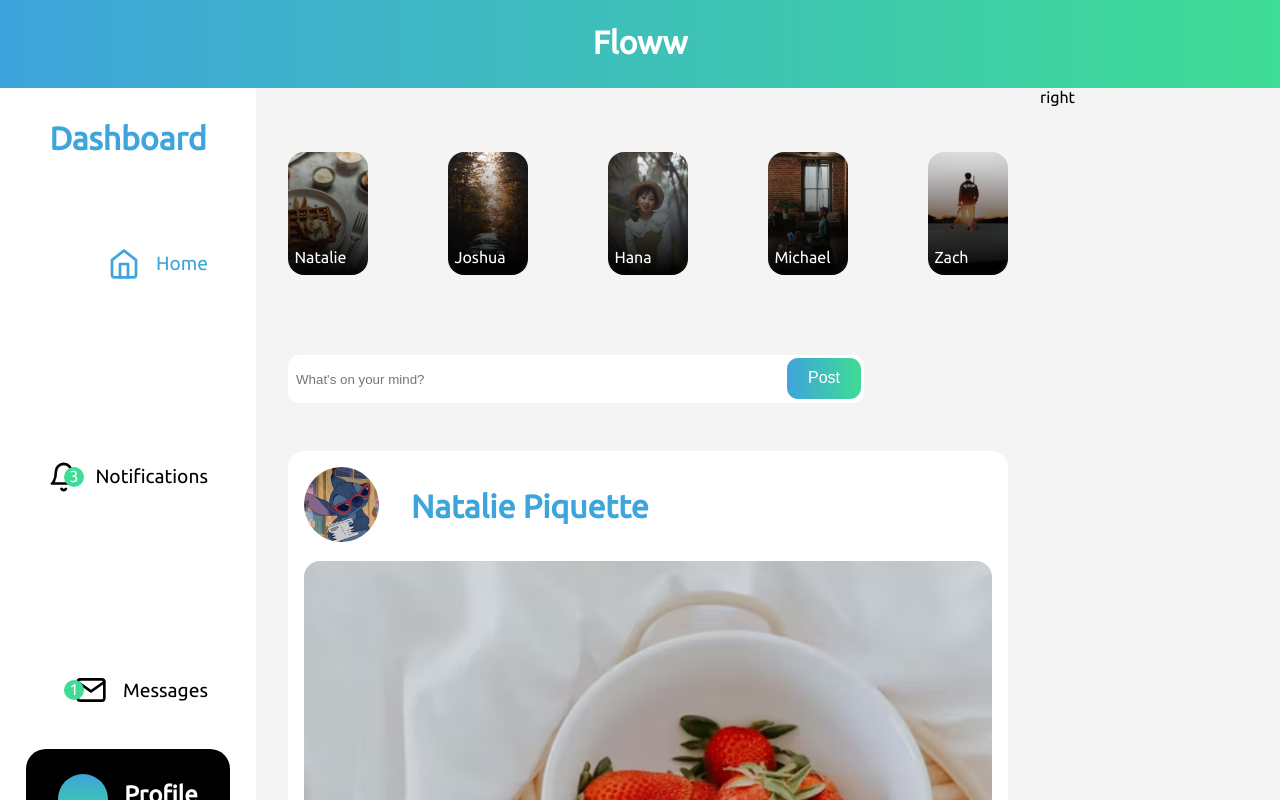
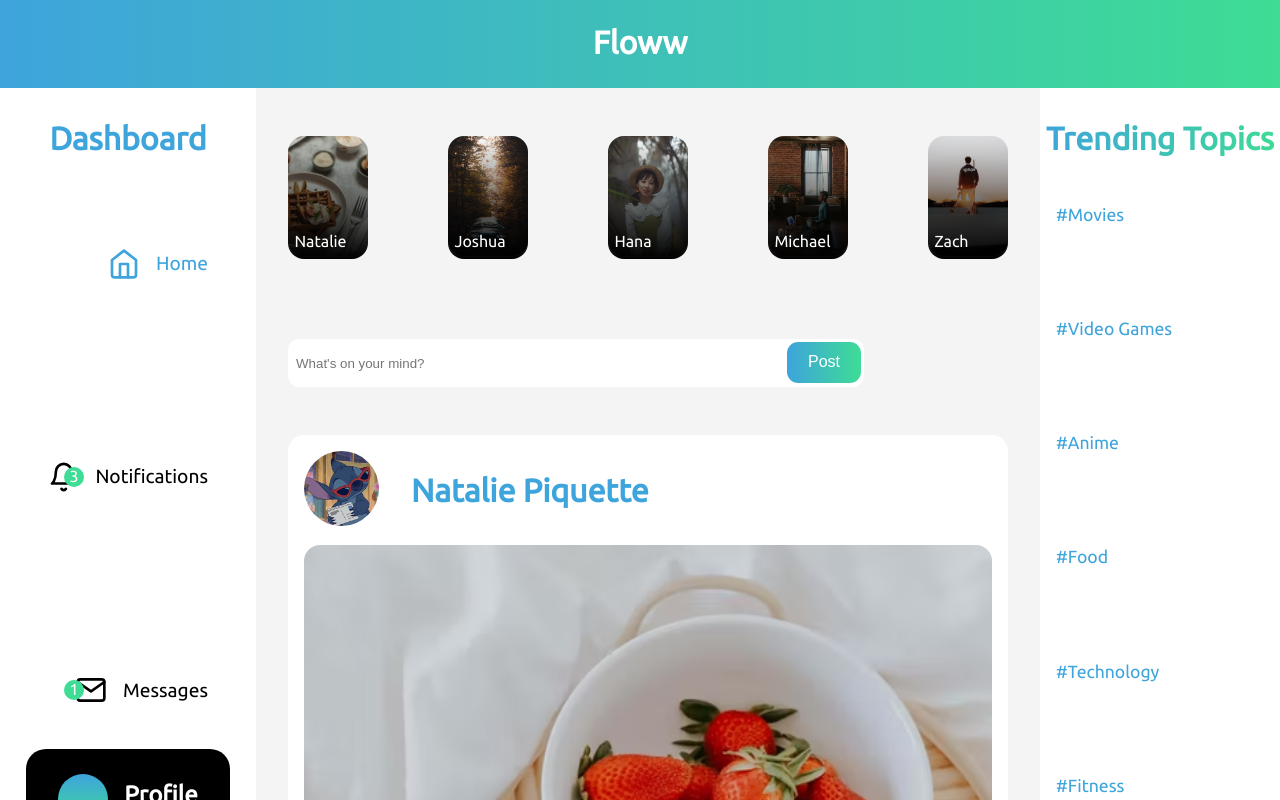
Before and after one commit to Zabzx/Floww-remake, a React (Create React App) app: page /home in a window 1280 px wide. Shown: the top 800 px of the page. Built offline with nearby package versions, Linux system fonts and the light colour scheme.

Commit message:
trending component

```diff
--- a/src/components/Pages/Home/Home.css
+++ b/src/components/Pages/Home/Home.css
@@ -118,7 +118,7 @@ body {
 /* Post Input */
 .main {
     flex: 1;
-    margin-top: 4rem;
+    margin-top: 3rem;
 }
 
 .post-form {
@@ -137,3 +137,39 @@ body {
     height: 3rem;
     border: none;
 }
+
+/* Trending */
+.trending {
+    height: 100vh;
+    background-color: white;
+    position: sticky;
+    top: 0;
+    overflow-y: scroll;
+}
+
+.trending h1 {
+    text-align: center;
+    background: var(--theme-gradient-right);
+    -webkit-background-clip: text;
+    -webkit-text-fill-color: transparent;
+    padding-top: 2rem;
+}
+
+.trending ul {
+    list-style: none;
+    display: flex;
+    flex-direction: column;
+    justify-content: space-around;
+    height: 100%;
+}
+
+.trending ul li {
+    padding: 2rem 1rem;
+    color: var(--primary-blue);
+    cursor: pointer;
+    font-size: 1.1rem;
+}
+
+.trending ul li:hover {
+    background-color: #F4F4F4;
+}
--- a/src/components/Pages/Home/Home.jsx
+++ b/src/components/Pages/Home/Home.jsx
@@ -46,7 +46,18 @@ const Home = () => {
       </div>
 
       <div className="right">
-        right
+        <div className="trending">
+          <h1>Trending Topics</h1>
+          <ul>
+            <li>#Movies</li>
+            <li>#Video Games</li>
+            <li>#Anime</li>
+            <li>#Food</li>
+            <li>#Technology</li>
+            <li>#Fitness</li>
+            <li>#Music</li>
+          </ul>
+        </div>
       </div>
     </div>
     </>
--- a/src/components/Stories/Stories.css
+++ b/src/components/Stories/Stories.css
@@ -7,6 +7,7 @@
     width: 5rem;
     border-radius: 1rem;
     transition: 300ms ease;
+    cursor: pointer;
 }
 
 .story-item img:hover {
@@ -22,6 +23,7 @@
     top: 6rem;
     left: .4rem;
     color: white;
+    cursor: pointer;
 }
 
 .cover {
@@ -31,6 +33,7 @@
     border-radius: 1rem;
     background: linear-gradient(transparent, black);
     transition: .2s;
+    cursor: pointer;
 }
 
 .cover:hover {
```
Also changed, not shown: src/context/PostContext.jsx (added).
